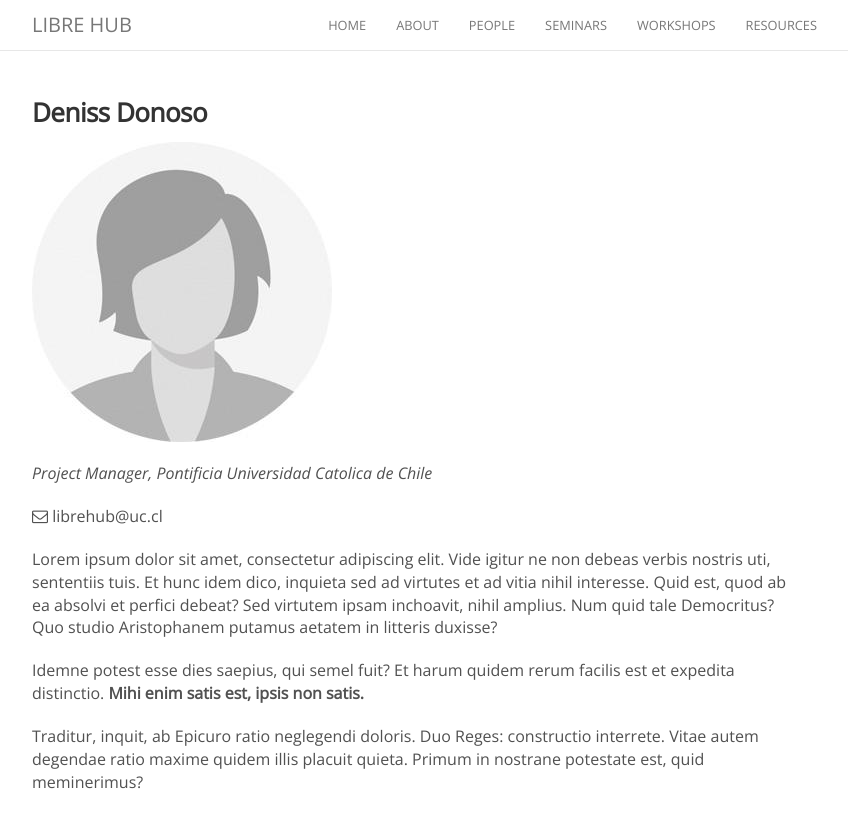
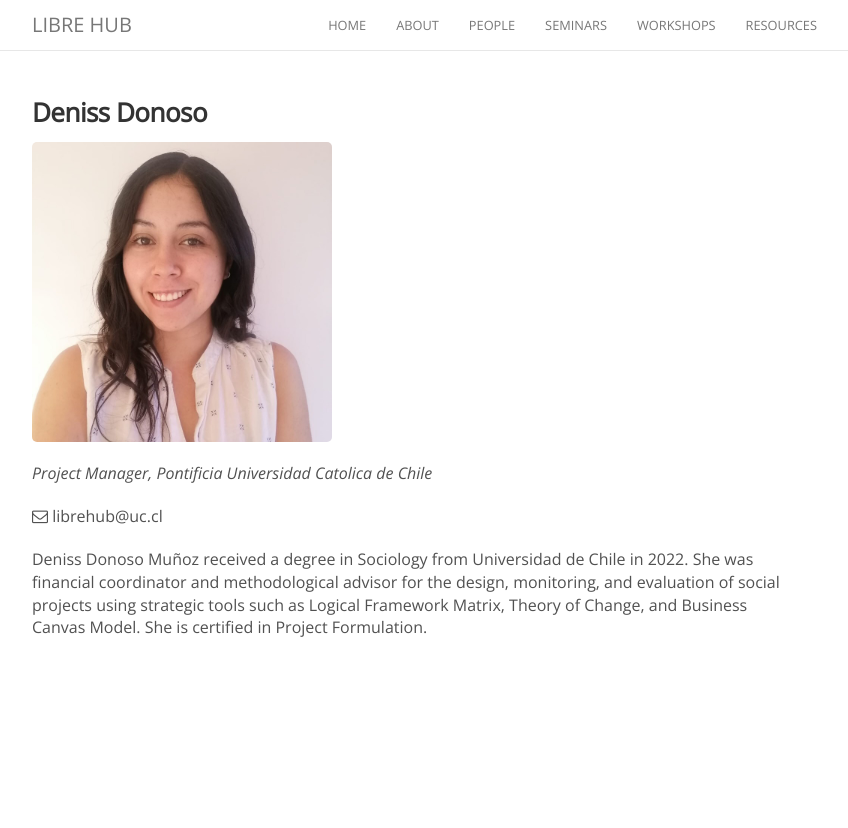
Before and after one commit to LIBREhub/LIBREhub.github.io, a Jekyll site: the page built from _people/deniss_donoso.md, in a window 1280 px wide. Shown: the top 828 px of the page, without its empty margins (223-1071 px from the left). Built offline with Jekyll 4.4.1, drawn with Linux system fonts in a browser that asks for light colours; nearby versions of some CDN libraries.

Commit message:
Update Agnes and Deniss profiles

```diff
--- a/_people/deniss_donoso.md
+++ b/_people/deniss_donoso.md
@@ -1,7 +1,7 @@
 ---
 name: Deniss Donoso
 position: researchstaff
-avatar: profile_f.jpg
+avatar: deniss_profile.jpg
 ---
 
 <img width="300" src="{{site.baseurl}}/images/people/{{page.avatar}}" data-action="zoom">
@@ -10,8 +10,4 @@ _Project Manager, Pontificia Universidad Catolica de Chile_<br>
 
 <i class="fa fa-envelope-o"></i> librehub@uc.cl
 
-<p>Lorem ipsum dolor sit amet, consectetur adipiscing elit. Vide igitur ne non debeas verbis nostris uti, sententiis tuis. Et hunc idem dico, inquieta sed ad virtutes et ad vitia nihil interesse. Quid est, quod ab ea absolvi et perfici debeat? Sed virtutem ipsam inchoavit, nihil amplius. Num quid tale Democritus? Quo studio Aristophanem putamus aetatem in litteris duxisse? </p>
-
-<p>Idemne potest esse dies saepius, qui semel fuit? Et harum quidem rerum facilis est et expedita distinctio. <b>Mihi enim satis est, ipsis non satis.</b> </p>
-
-<p>Traditur, inquit, ab Epicuro ratio neglegendi doloris. Duo Reges: constructio interrete. Vitae autem degendae ratio maxime quidem illis placuit quieta. Primum in nostrane potestate est, quid meminerimus? </p>
+Deniss Donoso Muñoz received a degree in Sociology from Universidad de Chile in 2022. She was financial coordinator and methodological advisor for the design, monitoring, and evaluation of social projects using strategic tools such as Logical Framework Matrix, Theory of Change, and Business Canvas Model. She is certified in Project Formulation.
```
Also changed, not shown: _people/agnes_marin.md (+1 -1 lines), images/people/deniss_profile.jpg (added).
